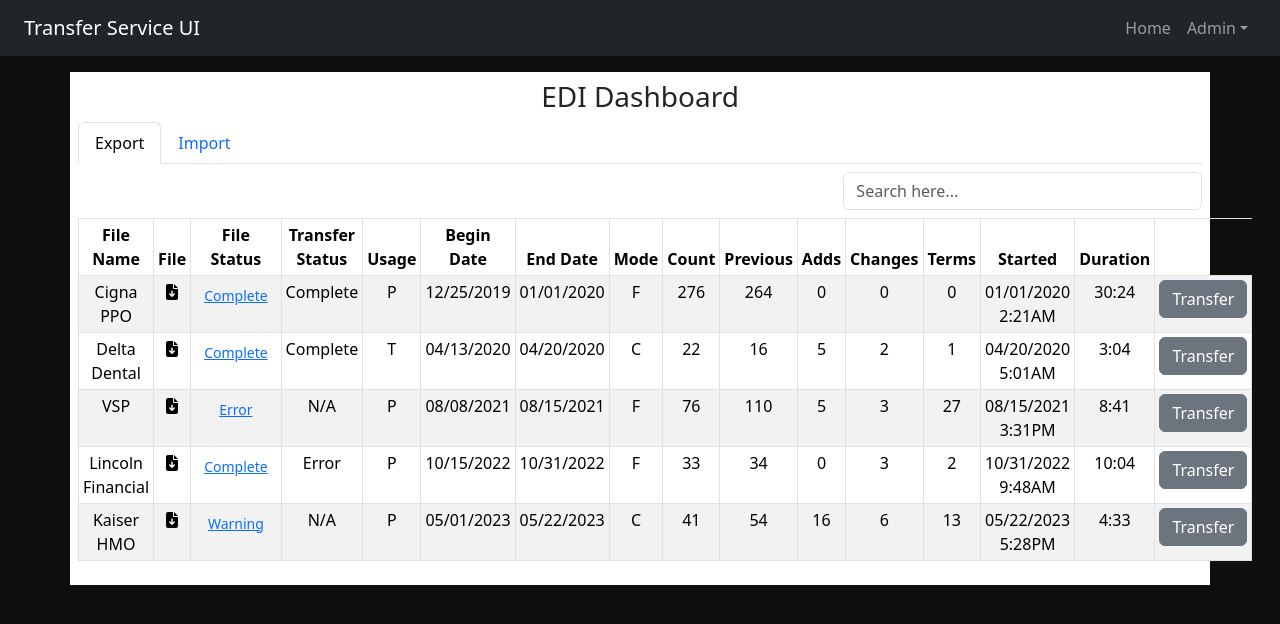
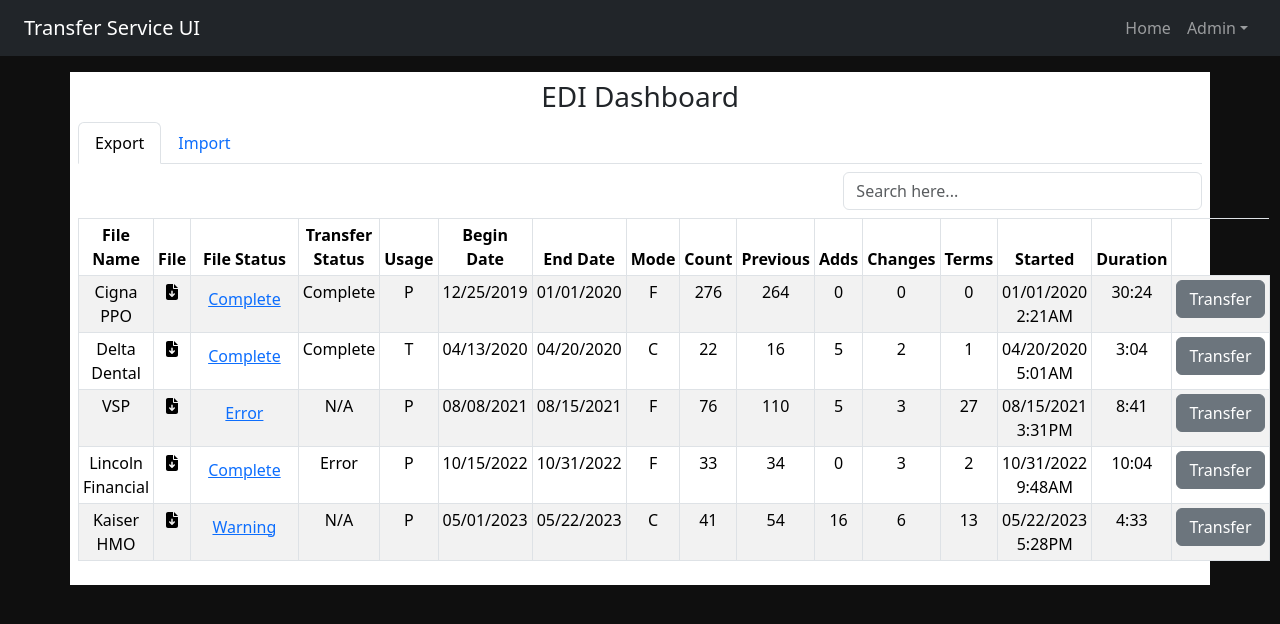
Before and after one commit to sekkiyah/transfer-service-ui, a React (Create React App) app: page / in a window 1280 px wide. Shown: the top 624 px of the page. Built offline with nearby package versions, Linux system fonts and the light colour scheme.

Commit message:
updated button text size for formatting purposes

```diff
--- a/src/components/FileStatusDetails.js
+++ b/src/components/FileStatusDetails.js
@@ -6,7 +6,7 @@
 
   return (
     <>
-      <Button variant='link' onClick={() => setShowModal(true)} size='sm'>
+      <Button variant='link' onClick={() => setShowModal(true)}>
         {file.status}
       </Button>
 
```
